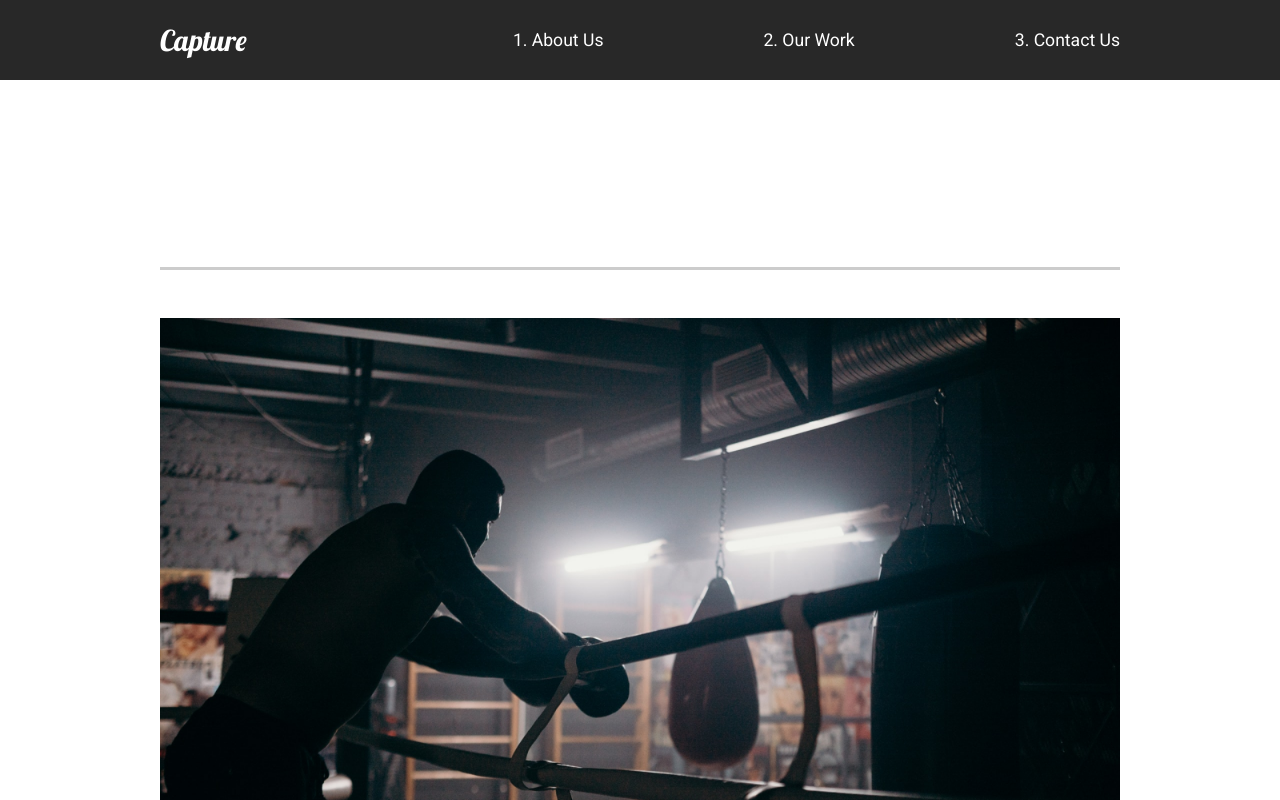
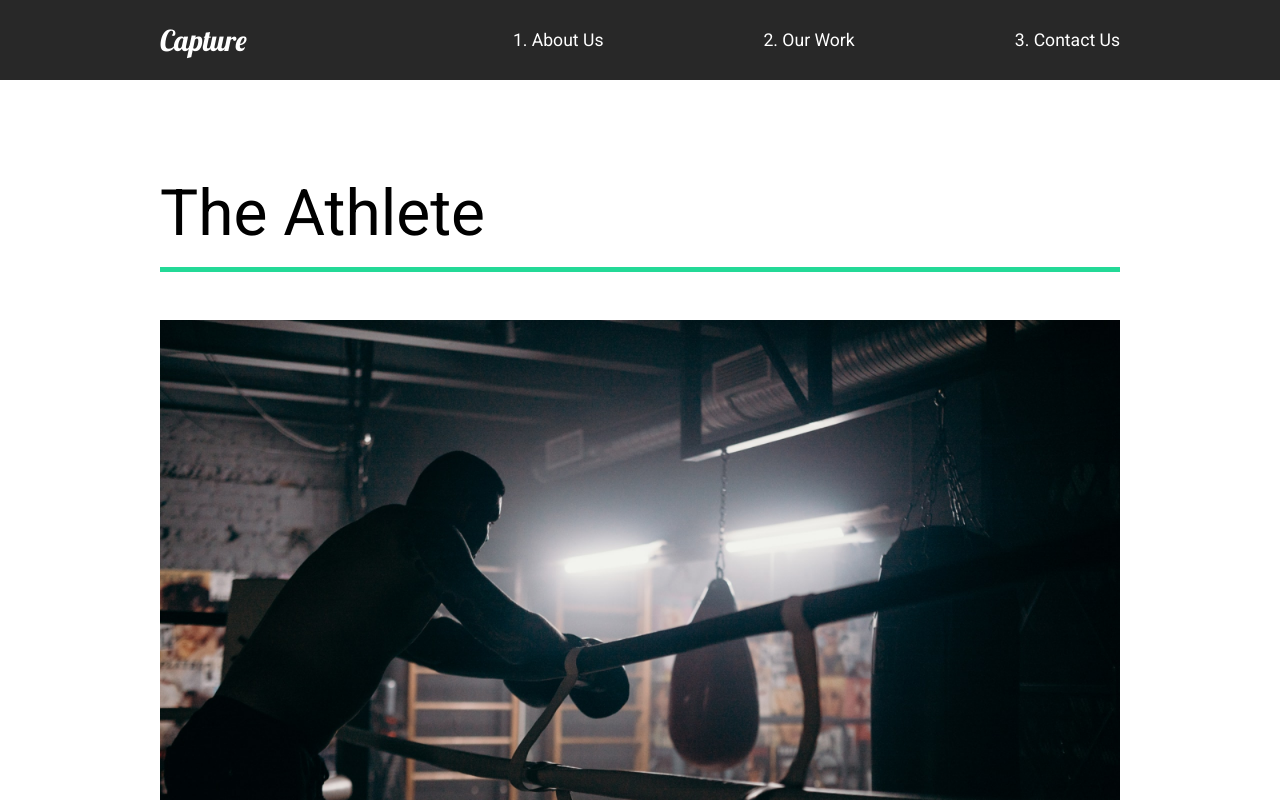
Before and after one commit to IbnDaanis/capture-project, a React (Create React App) app: page /work in a window 1280 px wide. Shown: the top 800 px of the page. Built offline with nearby package versions, Linux system fonts and the light colour scheme.

Commit message:
Added animations to OurWork

```diff
--- a/src/animation.js
+++ b/src/animation.js
@@ -1,7 +1,7 @@
 export const pageAnimation = {
   hidden: {
     opacity: 0,
-    y: 300,
+    // y: 300,
   },
   show: {
     opacity: 1,
@@ -14,7 +14,7 @@
   },
   exit: {
     opacity: 0,
-    y: 300,
+    // y: 300,
     transition: {
       duration: 0.5,
     },
@@ -61,3 +61,35 @@
     },
   },
 }
+
+export const lineAnim = {
+  hidden: {
+    width: '0%',
+  },
+  show: {
+    width: '100%',
+    transition: { duration: 1 },
+  },
+}
+
+export const slider = {
+  hidden: { x: '-130%' },
+  show: {
+    x: '100%',
+    transition: {
+      ease: 'easeOut',
+      duration: 0.8,
+    },
+  },
+}
+
+export const sliderContainer = {
+  hidden: { opacity: 1 },
+  show: {
+    opacity: 1,
+    transition: {
+      staggerChildren: 0.2,
+      ease: 'easeOut',
+    },
+  },
+}
--- a/src/pages/OurWork.js
+++ b/src/pages/OurWork.js
@@ -4,7 +4,14 @@
 import styled from 'styled-components'
 import { Link } from 'react-router-dom'
 import { motion } from 'framer-motion'
-import { pageAnimation } from '../animation'
+import {
+  pageAnimation,
+  fade,
+  photoAnim,
+  lineAnim,
+  slider,
+  sliderContainer,
+} from '../animation'
 
 const Work = styled(motion.div)`
   min-height: 100vh;
@@ -17,8 +24,8 @@
 const Movie = styled.div`
   padding-bottom: 10rem;
   .line {
-    height: 0.2rem;
-    background: #ccc;
+    height: 0.3rem;
+    background: #23d997;
     margin-bottom: 3rem;
   }
   img {
@@ -27,8 +34,30 @@
     object-fit: cover;
   }
   h2 {
-    color: white;
+    /* color: white; */
   }
+`
+const Hide = styled.div`
+  overflow: hidden;
+`
+
+const Frame1 = styled(motion.div)`
+  position: fixed;
+  left: 0;
+  top: 10%;
+  width: 100%;
+  height: 100vh;
+  background: #fffebf;
+  z-index: 3;
+`
+const Frame2 = styled(Frame1)`
+  background: #ff8efb;
+`
+const Frame3 = styled(Frame1)`
+  background: #8ed2ff;
+`
+const Frame4 = styled(Frame1)`
+  background: #8effa0;
 `
 
 export const OurWork = () => {
@@ -40,11 +69,19 @@
       exit='exit'
       style={{ background: '#fff' }}
     >
+      <motion.div variants={sliderContainer} initial='hidden' animate='show'>
+        <Frame1 variants={slider}></Frame1>
+        <Frame2 variants={slider}></Frame2>
+        <Frame3 variants={slider}></Frame3>
+        <Frame4 variants={slider}></Frame4>
+      </motion.div>
       <Movie>
-        <h2>The Athlete</h2>
-        <div className='line'></div>
+        <motion.h2 variants={fade}>The Athlete</motion.h2>
+        <motion.div variants={lineAnim} div className='line'></motion.div>
         <Link to='/work/the-athlete'>
-          <img src={athlete} alt='The Athlete' />
+          <Hide>
+            <motion.img variants={photoAnim} src={athlete} alt='The Athlete' />
+          </Hide>
         </Link>
       </Movie>
       <Movie>
```
